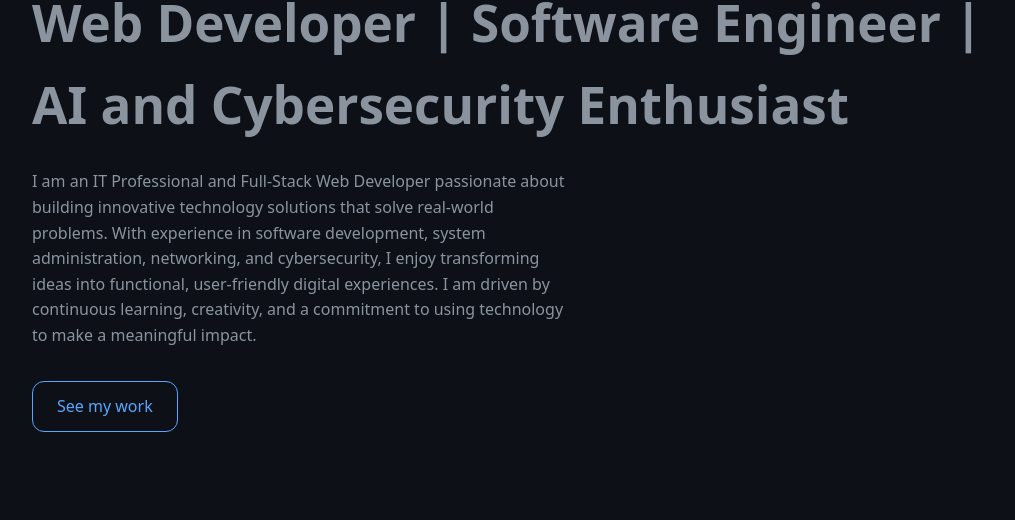
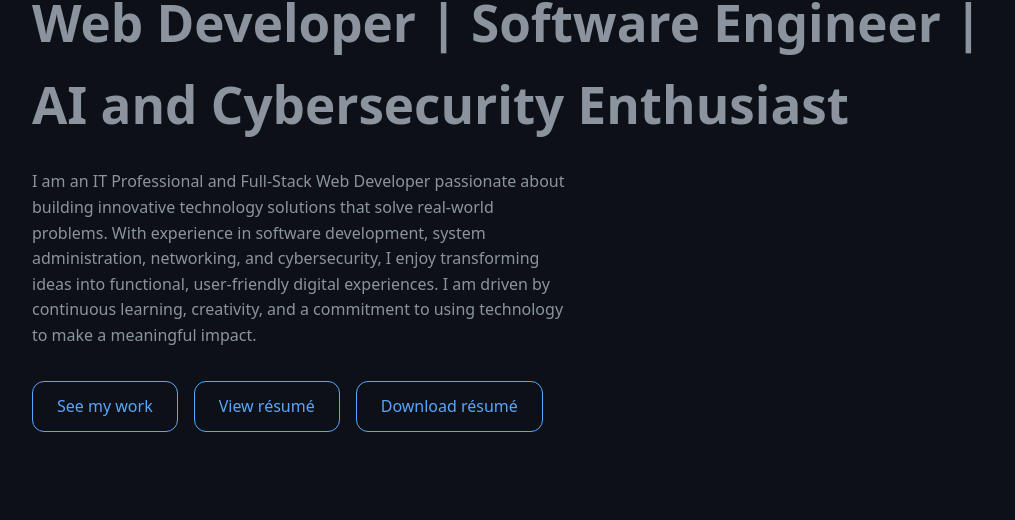
Before and after one commit to qwesikhalifa/my-portfolio, a plain HTML site: page index.html in a window 1280 px wide. Shown: the part 280-800 px from the top of the page, without its empty margins (132-1147 px from the left). Drawn offline with Linux system fonts and the light colour scheme.

Commit message:
Add CV view and download buttons

```diff
--- a/index.html
+++ b/index.html
@@ -45,7 +45,11 @@
         digital experiences. I am driven by continuous learning, creativity, and a commitment
         to using technology to make a meaningful impact.
       </p>
-      <a href="#projects" class="btn">See my work</a>
+<div class="btn-row">
+  <a href="#projects" class="btn">See my work</a>
+  <a href="files/ELIHU_NENE_ADDO_CV-RESUME.pdf" class="btn" target="_blank" rel="noopener">View résumé</a>
+  <a href="files/ELIHU_NENE_ADDO_CV-RESUME.pdf" class="btn" download="ELIHU_NENE_ADDO_CV-RESUME.pdf">Download résumé</a>
+</div>
     </section>
 
     <!-- ========== PROJECTS ========== -->
--- a/style.css
+++ b/style.css
@@ -191,6 +191,12 @@ footer { text-align: center; color: var(--muted); font-size: 0.85rem; padding: 2
   transform: none;
 }
 
+.btn-row {
+  display: flex;
+  flex-wrap: wrap;
+  gap: 16px;
+}
+
 /* ========== 8. RESPONSIVE ==========
    Media query: on screens 700px wide or smaller, stack the About section. */
 @media (max-width: 700px) {
```
Also changed, not shown: 1 other file.
